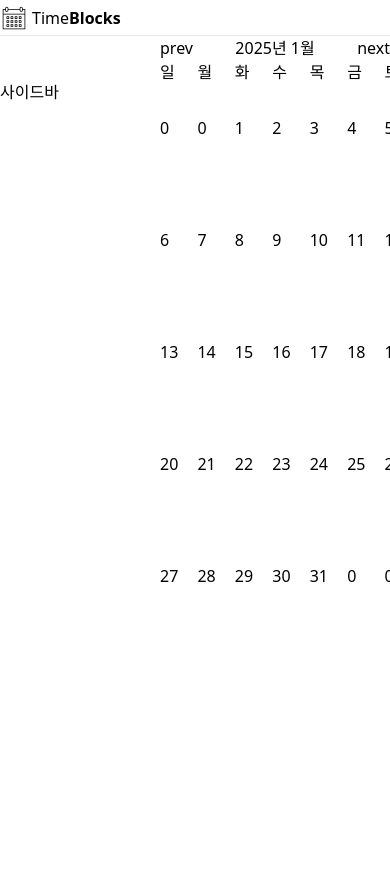
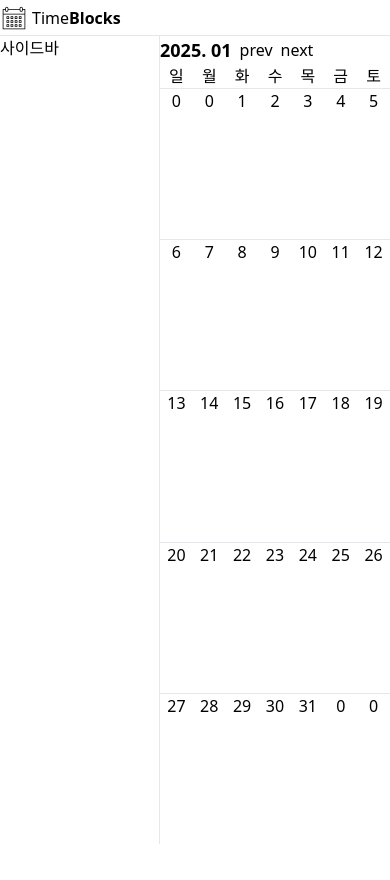
Before and after one commit to HongBoogie/calendar, a Next.js app: page / in a window 390 px wide. After the commit the page ends 844 px from the top, so only its background shows below. Built offline with nearby package versions, Linux system fonts and the light colour scheme.

Commit message:
feat: 캘린더 grid화
- 아직 반응형은 제공하지 않음
- CompoundComponent화할 예정

```diff
--- a/src/app/layout.tsx
+++ b/src/app/layout.tsx
@@ -43,7 +43,7 @@ export default function RootLayout({
 
 const Layout = ({ children } : PropsWithChildren) => {
   return (
-    <div className="min-h-screen pl-40">
+    <div className="min-h-home pl-40">
       {children}
     </div>
   );
--- a/src/app/page.tsx
+++ b/src/app/page.tsx
@@ -3,7 +3,7 @@ import Image from "next/image";
 
 export default function Home() {
   return (
-  <div className="">
+  <div className="min-h-home">
     <Calendar />
   </div>
   );
--- a/src/components/Calendar.tsx
+++ b/src/components/Calendar.tsx
@@ -1,33 +1,41 @@
 'use client';
 
-import React from "react";
+import React, { useEffect } from "react";
+import { subMonths } from "date-fns";
+import useCalendar from "../hooks/useCalendar";
 
-import useCalendar from "../hooks/useCalendar";
-import { useEffect } from "react";
+type CalendarProps = {
+
+}
 
 const Calendar = () => {
   const { weekCalendarList, currentDate, setCurrentDate } = useCalendar();
 
-  useEffect(() => {
-    console.log(weekCalendarList);
-    console.log(currentDate);
-  });
+  const calculateMonth = (month: number) => {
+    if (month < 10) {
+      return `0${month}`;
+    } else {
+      return `${month}`;
+    }
+  }
 
   return (
-      <div className="w-full h-screen">
-        <div className="flex justify-between">
-          <button onClick={() => setCurrentDate(new Date(currentDate.setMonth(currentDate.getMonth() - 1)))}>prev</button>
-          <div>{currentDate.getFullYear()}년 {currentDate.getMonth() + 1}월</div>
-          <button onClick={() => setCurrentDate(new Date(currentDate.setMonth(currentDate.getMonth() + 1)))}>next</button>
+      <div className="flex flex-col min-h-home">
+        <div className="flex gap-2">
+          <strong className="text-lg">{currentDate.getFullYear()}. {calculateMonth(currentDate.getMonth() + 1)}</strong>
+          <button onClick={() => setCurrentDate(subMonths(currentDate, 1))}>prev</button>
+          <button onClick={() => setCurrentDate(subMonths(currentDate, -1))}>next</button>
         </div>
-        <div className="grid grid-cols-7 gap-8">
-          {["일", "월", "화", "수", "목", "금", "토"].map((day) => (
+        <div className="grid grid-cols-7">
+        {["일", "월", "화", "수", "목", "금", "토"].map((day) => (
             <div key={day} className="text-center">{day}</div>
           ))}
+        </div>
+        <div className="grid grid-cols-7 flex-grow">
           {weekCalendarList.map((week, idx) => (
             <React.Fragment key={idx}>
               {week.map((day, idx) => (
-                <div key={idx} className="text-center h-20">{day}</div>
+                <div key={idx} className="text-center border-t">{day}</div>
               ))}
             </React.Fragment>
           ))}
--- a/src/components/Sidebar.tsx
+++ b/src/components/Sidebar.tsx
@@ -2,7 +2,7 @@ import React from 'react'
 
 const Sidebar = () => {
   return (
-    <div className='fixed top-20 left-0 w-40'>
+    <div className='fixed left-0 w-40 border-r min-h-home'>
       <div className=''>
         사이드바
       </div>
--- a/src/configs/tailwind.constant.ts
+++ b/src/configs/tailwind.constant.ts
@@ -1,5 +1,5 @@
 export const LAYOUT_MIN_WIDTH = '58.125rem';
-export const HEADER_HEIGHT = '5rem';
+export const HEADER_HEIGHT = '2.25rem';
 
 export const HOME_MIN_HEIGHT = `calc(100vh - ${HEADER_HEIGHT})`;
 
--- /dev/null
+++ b/src/libs/internalTypes.ts
@@ -0,0 +1,4 @@
+export type SvgComponentProps = {
+  svgTitle?: string;
+  svgDescription?: string;
+};
```
